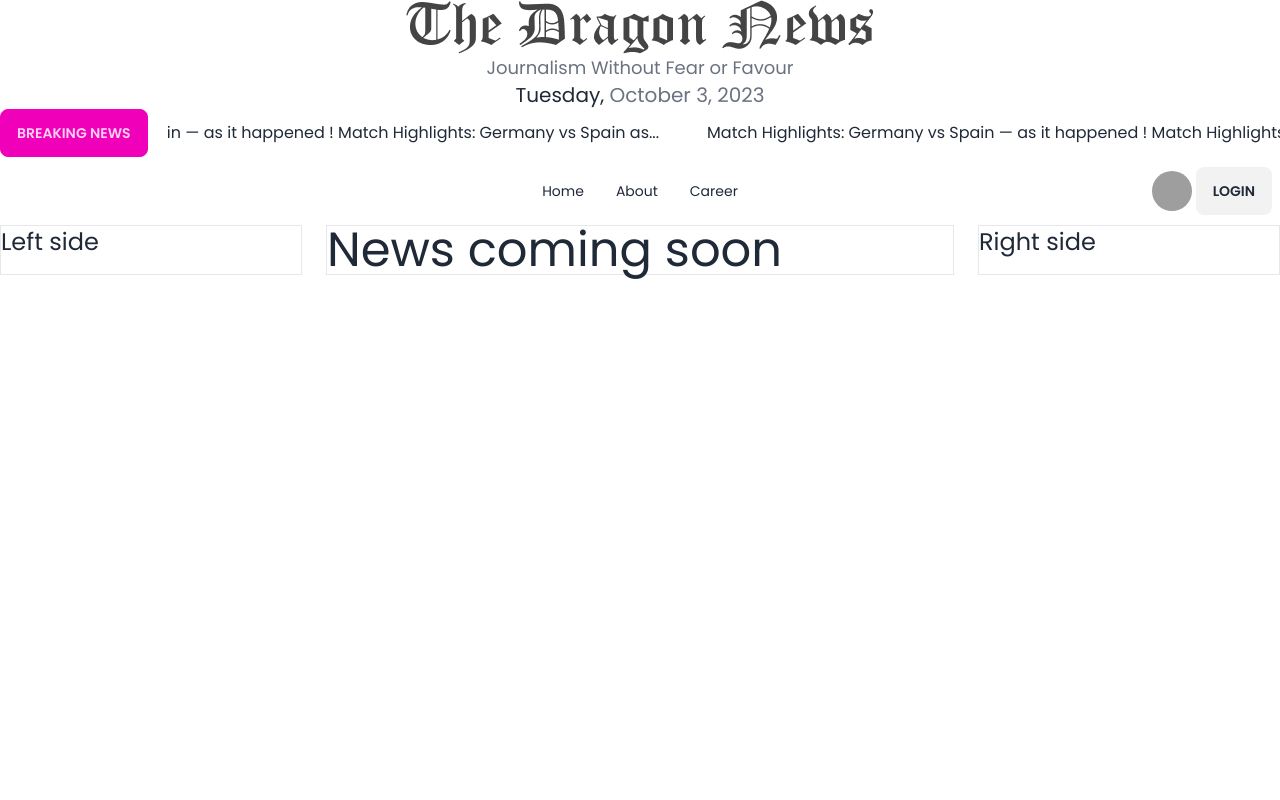
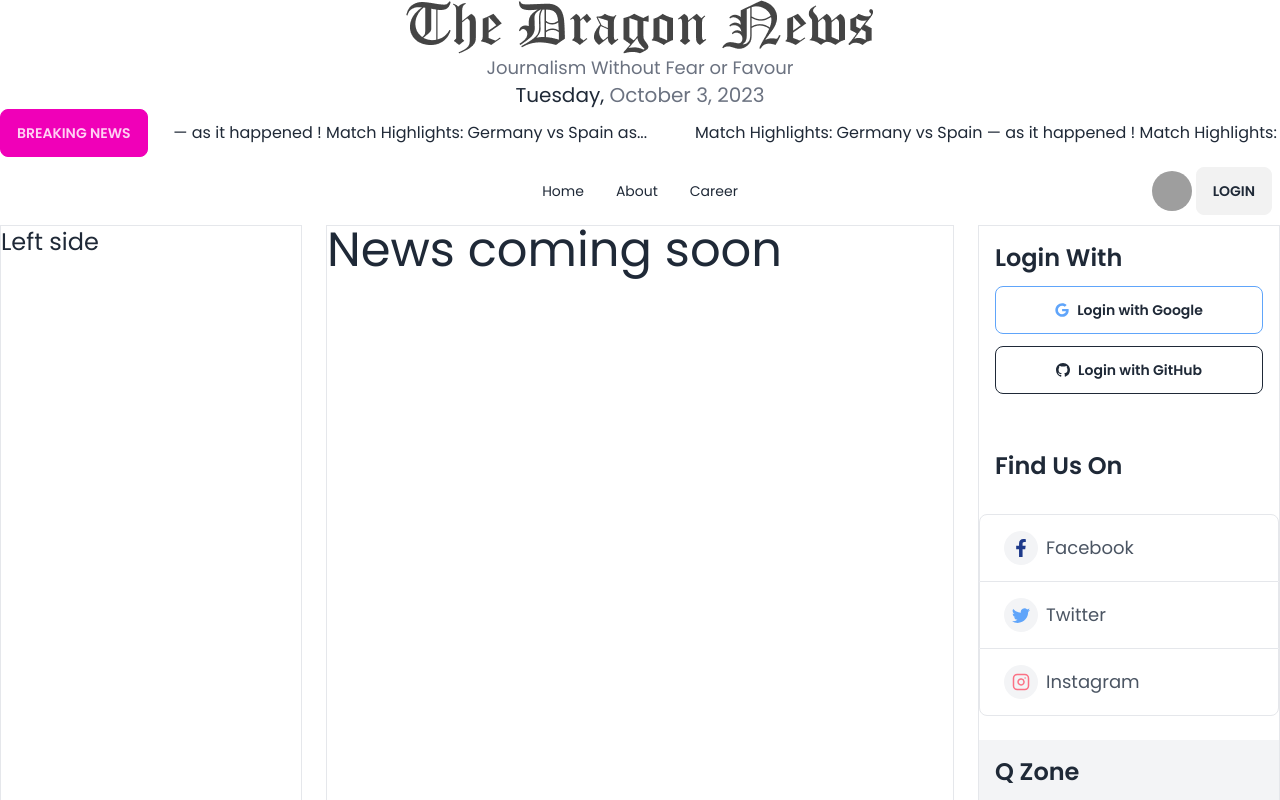
Before and after one commit to SiamIslamSagor/react-dragon-news, a React (Vite) app: page / in a window 1280 px wide. Shown: the top 800 px of the page. Built offline with nearby package versions, Linux system fonts and the light colour scheme; grey boxes are pictures that could not be loaded.

Commit message:
added right side navigation and info with icons

```diff
--- a/src/pages/Sheard/RightSideNav/RightSideNav.jsx
+++ b/src/pages/Sheard/RightSideNav/RightSideNav.jsx
@@ -1,7 +1,61 @@
+import { FaFacebookF, FaGoogle } from "react-icons/fa";
+import { BsGithub, BsTwitter } from "react-icons/bs";
+import { FiInstagram } from "react-icons/fi";
+import qZone1 from "../../../assets/qZone1.png";
+import qZone2 from "../../../assets/qZone2.png";
+import qZone3 from "../../../assets/qZone3.png";
+
 const RightSideNav = () => {
   return (
     <div>
-      <h2 className="text-2xl"> Right side</h2>
+      <div className="p-4 space-y-3 mb-6">
+        <h2 className="text-2xl font-semibold">Login With</h2>
+        <button className="btn btn-outline border-blue-400	 w-full normal-case  sm:h-[70px] lg:h-0 hover:text-white">
+          <FaGoogle className="text-blue-400"></FaGoogle>
+          Login with Google
+        </button>
+        <button className="btn btn-outline w-full normal-case sm:h-[70px]  lg:h-0 ">
+          <BsGithub className=""></BsGithub>
+          Login with GitHub
+        </button>
+      </div>
+      <div className="mb-6">
+        <h2 className="text-2xl font-semibold p-4  mb-4">Find Us On</h2>
+        <a
+          href=""
+          className="p-4 lg:px-6  flex items-center border rounded-t-lg text-lg gap-2 text-gray-600"
+        >
+          <div className="bg-gray-100 rounded-full p-2">
+            <FaFacebookF className="text-blue-900"></FaFacebookF>
+          </div>
+          <span>Facebook</span>
+        </a>
+        <a
+          href=""
+          className="p-4 lg:px-6  flex items-center border-x  text-lg gap-2 text-gray-600"
+        >
+          <div className="bg-gray-100 rounded-full p-2">
+            <BsTwitter className="text-blue-400"></BsTwitter>
+          </div>
+          <span>Twitter</span>
+        </a>
+        <a
+          href=""
+          className="p-4 lg:px-6  flex items-center border rounded-b-lg text-lg gap-2 text-gray-600"
+        >
+          <div className="bg-gray-100 rounded-full p-2">
+            <FiInstagram className="text-rose-400"></FiInstagram>
+          </div>
+          <span>Instagram</span>
+        </a>
+      </div>
+      {/* Q zone */}
+      <div className="p-4 space-y-3 mb-6 bg-gray-100">
+        <h2 className="text-2xl font-semibold">Q Zone</h2>
+        <img className="mx-auto" src={qZone1} alt="" />
+        <img className="mx-auto" src={qZone2} alt="" />
+        <img className="mx-auto" src={qZone3} alt="" />
+      </div>
     </div>
   );
 };
```
